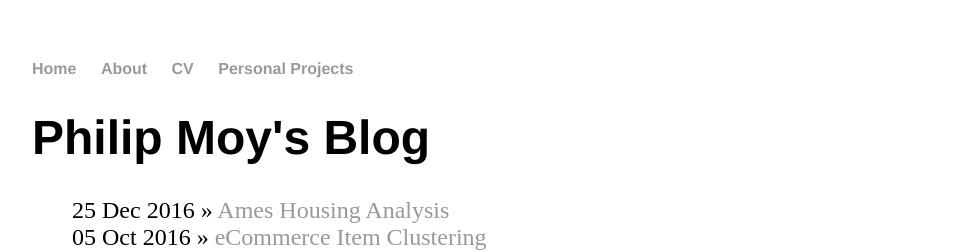
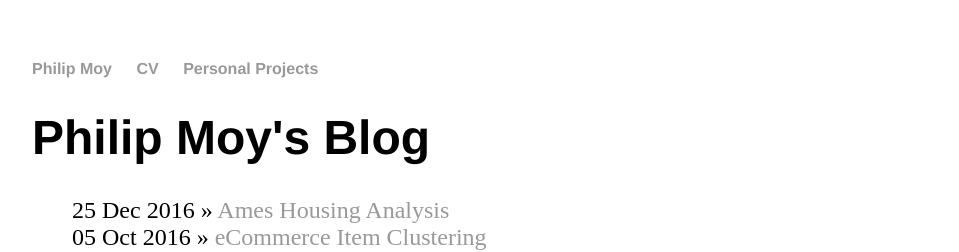
Before and after one commit to moyphilip/moyphilip.github.io, a Jekyll site: the page built from blog/index.html, in a window 1280 px wide. Shown: the top 252 px of the page, without its empty margins (160-1119 px from the left). Built offline with Jekyll 4.4.1, drawn with Linux system fonts in a browser that asks for light colours.

Commit message:
Update default.html

```diff
--- a/_layouts/default.html
+++ b/_layouts/default.html
@@ -8,8 +8,7 @@
 		<body>
 			<nav>
 	    		<ul>
-	        		<li><a href="/">Home</a></li>
-		        	<li><a href="/about">About</a></li>
+	        		<li><a href="/">Philip Moy</a></li>
 	        		<li><a href="/cv">CV</a></li>
 	        		<li><a href="/blog">Personal Projects</a></li>
 	    		</ul>
```
